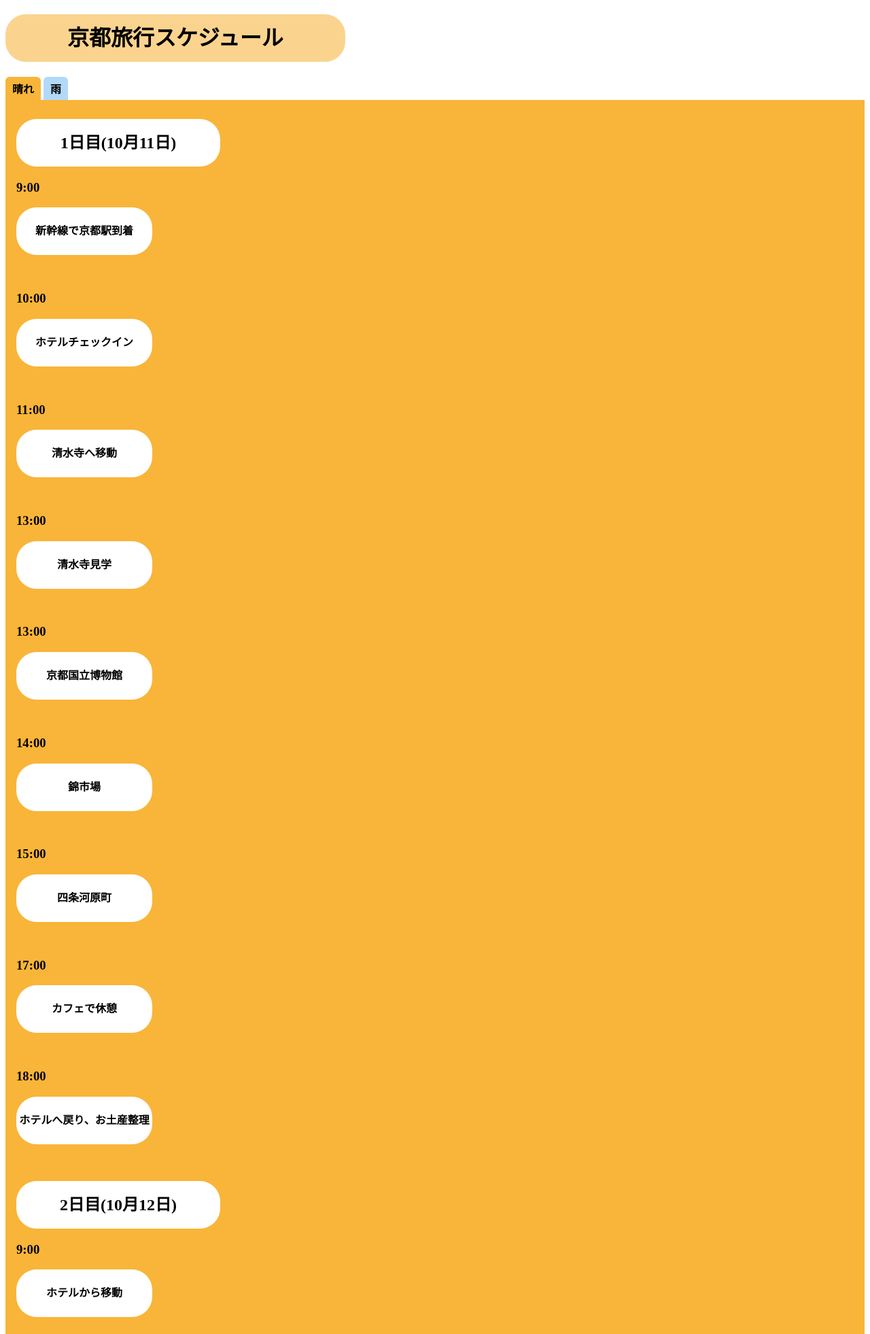
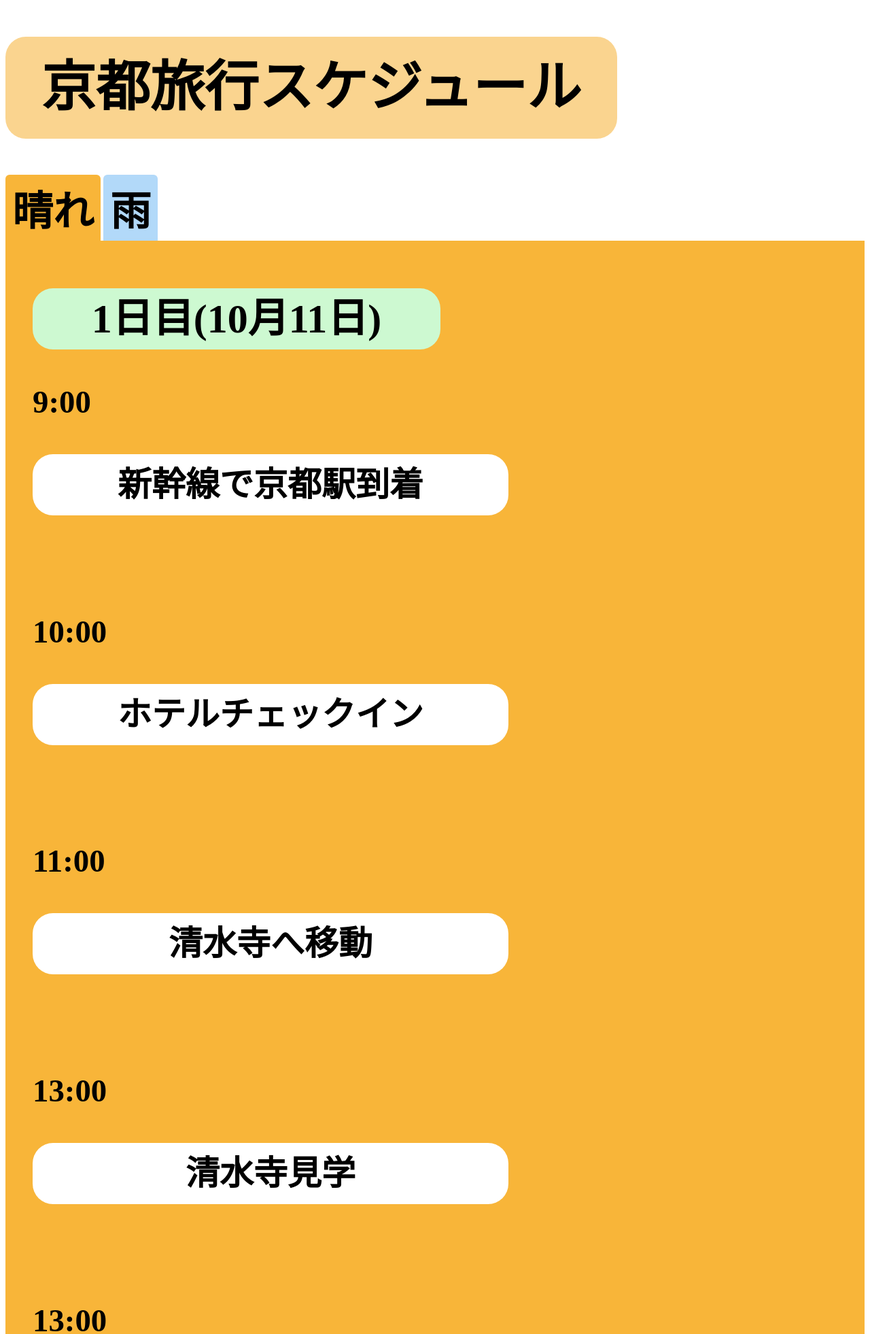
Before and after one commit to Utahshi-jp/tRAvelIN, a PHP site: page / in a window 1280 px wide. Shown: the top 1962 px of the page at 68% size. Run offline with PHP 8.4, Linux system fonts and the light colour scheme.

Commit message:
フォーマット調整

```diff
--- a/display_schedule/index.css
+++ b/display_schedule/index.css
@@ -1,11 +1,15 @@
-.cp_tab *, .cp_tab *:before, .cp_tab *:after {
+.cp_tab *,
+.cp_tab *:before,
+.cp_tab *:after {
 	-webkit-box-sizing: border-box;
 	box-sizing: border-box;
 }
+
 .cp_tab {
 	margin: 1em auto;
 }
-.cp_tab > input[type='radio'] {
+
+.cp_tab>input[type='radio'] {
 	margin: 0;
 	padding: 0;
 	border: none;
@@ -16,10 +20,13 @@
 	appearance: none;
 	display: none;
 }
+
 .cp_tab .cp_tabpanels {
 	position: relative;
-	min-height: 150px;/* エリアの高さ */
+	min-height: 150px;
+	/* エリアの高さ */
 }
+
 .cp_tab .cp_tabpanel {
 	position: absolute;
 	width: 100%;
@@ -31,22 +38,18 @@
 	transition: transform 0.5s, opacity 0.5s;
 	transition: transform 0.5s, opacity 0.5s, -webkit-transform 0.5s;
 }
-.cp_tab > input:first-child:checked ~ .cp_tabpanels > .cp_tabpanel:first-child,
-.cp_tab > input:nth-child(3):checked ~ .cp_tabpanels > .cp_tabpanel:nth-child(2),
-.cp_tab > input:nth-child(5):checked ~ .cp_tabpanels > .cp_tabpanel:nth-child(3),
-.cp_tab > input:nth-child(7):checked ~ .cp_tabpanels > .cp_tabpanel:nth-child(4),
-.cp_tab > input:nth-child(9):checked ~ .cp_tabpanels > .cp_tabpanel:nth-child(5),
-.cp_tab > input:nth-child(11):checked ~ .cp_tabpanels > .cp_tabpanel:nth-child(6) {
+
+.cp_tab>input:first-child:checked~.cp_tabpanels>.cp_tabpanel:first-child,
+.cp_tab>input:nth-child(3):checked~.cp_tabpanels>.cp_tabpanel:nth-child(2),
+.cp_tab>input:nth-child(5):checked~.cp_tabpanels>.cp_tabpanel:nth-child(3),
+.cp_tab>input:nth-child(7):checked~.cp_tabpanels>.cp_tabpanel:nth-child(4),
+.cp_tab>input:nth-child(9):checked~.cp_tabpanels>.cp_tabpanel:nth-child(5),
+.cp_tab>input:nth-child(11):checked~.cp_tabpanels>.cp_tabpanel:nth-child(6) {
 	opacity: 1;
 	transform: translateY(0px);
 }
-.cp_tab > input:first-child:checked ~ .cp_tabpanels > .cp_tabpanel:first-child {
-	background: rgb(248, 181, 57);
-}
-.cp_tab > input:nth-child(3):checked ~ .cp_tabpanels > .cp_tabpanel:nth-child(2) {
-	background: #b2d9f9;
-}
-.cp_tab > label {
+
+.cp_tab>label {
 	position: relative;
 	display: inline-block;
 	padding: 5px 10px;
@@ -54,65 +57,66 @@
 	border-radius: 6px 6px 0 0;
 	font-weight: bold;
 }
-.cp_tab > input:first-child + label {
+
+.cp_tab>input:first-child:checked~.cp_tabpanels>.cp_tabpanel:first-child {
 	background: rgb(248, 181, 57);
-}
-.cp_tab > input:nth-child(3) + label {
-	background: #b2d9f9;
-}
-.cp_tab > label:hover {
-	color: #0066cc;
-}
-.cp_tab > input:focus + label {
-	color: #ffffff;
-}
-.cp_tab > input:checked + label {
-	margin-bottom: -1px;
-}
-@media (max-width: 600px) {
-	.cp_tab {
-		width: 100%;
-		font-size: 0.8em;
-	}
-	.cp_tab label {
-		padding: 0.5em;
-	}
+	font-size: 40px;
 }
 
- #rain > .p{
-	width: 200px;
-	line-height: 70px;
+.cp_tab>input:nth-child(3):checked~.cp_tabpanels>.cp_tabpanel:nth-child(2) {
+	background: #b2d9f9;
+	font-size: 40px;
+}
+
+.cp_tab>input:first-child+label {
+	background: rgb(248, 181, 57);
+	font-size: 60px;
+}
+
+.cp_tab>input:nth-child(3)+label {
+	background: #b2d9f9;
+	font-size: 60px;
+}
+
+#rain>.p {
+	width: 700px;
+	line-height: 90px;
 	background-color: #fff;
 	border-radius: 30px;
 	color: black;
 	text-align: center;
 	font-weight: bold;
+	font-size: 50px;
+	text-align: center;
 }
 
-  #sunny > .p{
-	width: 200px;
-	line-height: 70px;
+#sunny>.p {
+	width: 700px;
+	line-height: 90px;
 	background-color: #fff;
 	border-radius: 30px;
 	color: black;
 	text-align: center;
 	font-weight: bold;
+	font-size: 50px;
+	text-align: center;
 }
 
-  #title{
-	width: 500px;
-	line-height: 70px;
+#title {
+	width: 900px;
+	line-height: 150px;
 	background-color: rgb(250, 212, 143);
 	border-radius: 30px;
 	color: black;
 	text-align: center;
 	font-weight: bold;
+	font-size: 40px;
 }
 
-  .day{
-	width: 300px;
-	line-height: 70px;
-	background-color: #fff;
+.day {
+	width: 600px;
+	line-height: 90px;
+	background-color: #cdf9d1;
 	border-radius: 30px;
 	color: black;
 	text-align: center;
--- a/display_schedule/rain.js
+++ b/display_schedule/rain.js
@@ -5,12 +5,12 @@ fetch('sample.json')
     let output = ''; // 表示する文字列を格納する変数
 
     for (let a = 0; a < data.days.length; a++) {
-        if(a % 2 == 1){
+      if (a % 2 == 1) {
         const day = data.days[a].date;
         output += `<h2 class ='day'>${day}</h2>`
       }
       for (let i = 0; i < data.days[a].schedule.length; i++) {
-        if(a % 2 == 1){
+        if (a % 2 == 1) {
           const b = data.days[a].schedule[i].activity;
           const c = data.days[a].schedule[i].time;
           output += `<h3>${c}</h3><p class='p'>${b}</p><br>`; // 各アクティビティを`<p>`タグで囲んで出力
--- a/display_schedule/sunny.js
+++ b/display_schedule/sunny.js
@@ -5,13 +5,13 @@ fetch('sample.json')
     let output = ''; // 表示する文字列を格納する変数
 
     for (let a = 0; a < data.days.length; a++) {
-        if(a % 2 == 1){
+      if (a % 2 == 1) {
         console.log('a');
         const day = data.days[a].date;
         output += `<h2 class ='day'>${day}</h2>`
       }
       for (let i = 0; i < data.days[a].schedule.length; i++) {
-        if(a % 2 == 1){
+        if (a % 2 == 1) {
           const b = data.days[a].schedule[i].activity;
           const c = data.days[a].schedule[i].time;
           output += `<h3>${c}</h3><p class='p'>${b}</p><br>`; // 各アクティビティを`<p>`タグで囲んで出力
--- a/display_schedule/title.js
+++ b/display_schedule/title.js
@@ -4,8 +4,8 @@ fetch('sample.json')
     const resultElement = document.getElementById('title');
     let output = ''; // 表示する文字列を格納する変数
     console.log(data);
-        const b = data.title;
-        output += `<h1>${b}</h1>`; // 各アクティビティを`<p>`タグで囲んで出力
+    const b = data.title;
+    output += `<h1>${b}</h1>`; // 各アクティビティを`<p>`タグで囲んで出力
     console.log(output);
     resultElement.innerHTML = output; // 結果をHTMLに表示
   });
```
Also changed, not shown: display_schedule/index.html (+7 -4 lines), display_schedule/sample.json (indentation only). Lines whose indentation alone changed are shown as unchanged.
